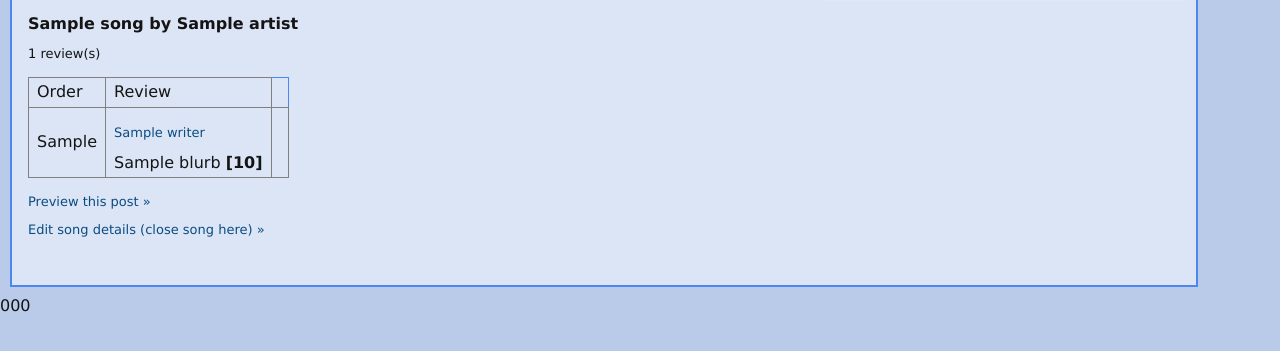
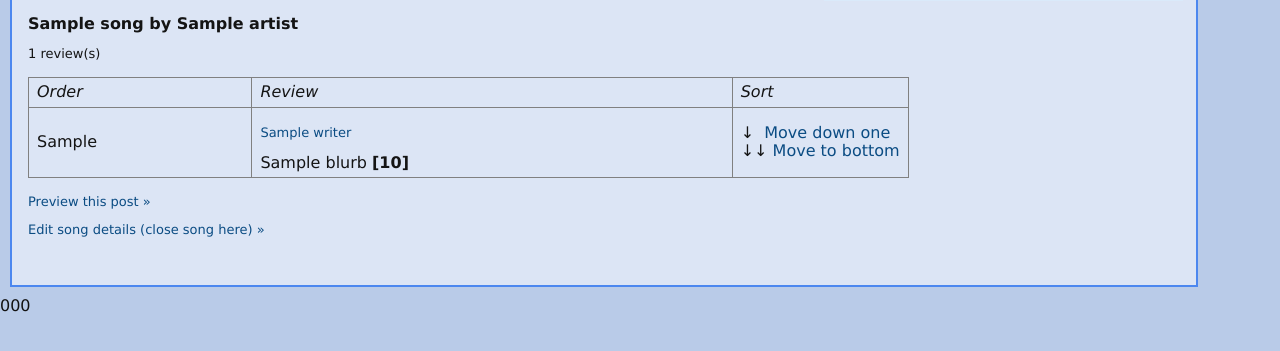
Before and after one commit to katstevens/jukebox-tnj, a Django app: template blurber/templates/view_reviews.html in a window 1280 px wide. Shown: the part 72-423 px from the top of the page. Run offline with Django 3.2, Linux system fonts and the light colour scheme; the template is opened without the code that fills it: most values are stand-ins (such as "Sample title", 1, 10 or a date in 2020).

Commit message:
Sort out review ordering

```diff
--- a/blurber/templates/view_reviews.html
+++ b/blurber/templates/view_reviews.html
@@ -11,7 +11,7 @@
 	</div>
 	<div>
 		<table>
-			<tr><td>Order</td><td>Review</td></tr>
+			<tr style="font-style:italic"><td>Order</td><td>Review</td><td>Sort</td></tr>
 
 			{% for r in reviews %}
 				<tr>
@@ -23,14 +23,18 @@
 						{{ r.blurb|safe }}
 						<strong>[{{ r.score }}]</strong>
 					</td>
-					<td>
-						{% if r.sort_order > 1 %}
-						<a href="{% url 'move_review_top' r.id %}">Move to top</a><br />
-						<a href="{% url 'move_review_up' r.id %}">Move up</a><br />
-						{% endif %}
-						{% if r.sort_order < review_count %}
-						<a href="{% url 'move_review_down' r.id %}">Move down</a><br />
-						<a href="{% url 'move_review_bottom' r.id %}">Move to bottom</a>
+					<td width="20%	">
+						{% if forloop.first %}
+							&darr;&nbsp; <a href="{% url 'move_review_down' r.id %}">Move down one</a><br />
+							&darr;&darr; <a href="{% url 'move_review_bottom' r.id %}">Move to bottom</a>
+						{% elif forloop.last %}
+							&uarr;&uarr; <a href="{% url 'move_review_top' r.id %}">Move to top</a><br />
+							&uarr;&nbsp; <a href="{% url 'move_review_up' r.id %}">Move up one</a>
+						{% else %}
+							&uarr;&uarr; <a href="{% url 'move_review_top' r.id %}">Move to top</a><br />
+							&uarr;&nbsp; <a href="{% url 'move_review_up' r.id %}">Move up one</a><br />
+							&darr;&nbsp; <a href="{% url 'move_review_down' r.id %}">Move down one</a><br />
+							&darr;&darr; <a href="{% url 'move_review_bottom' r.id %}">Move to bottom</a>
 						{% endif %}
 					</td>
 				</tr>
```
